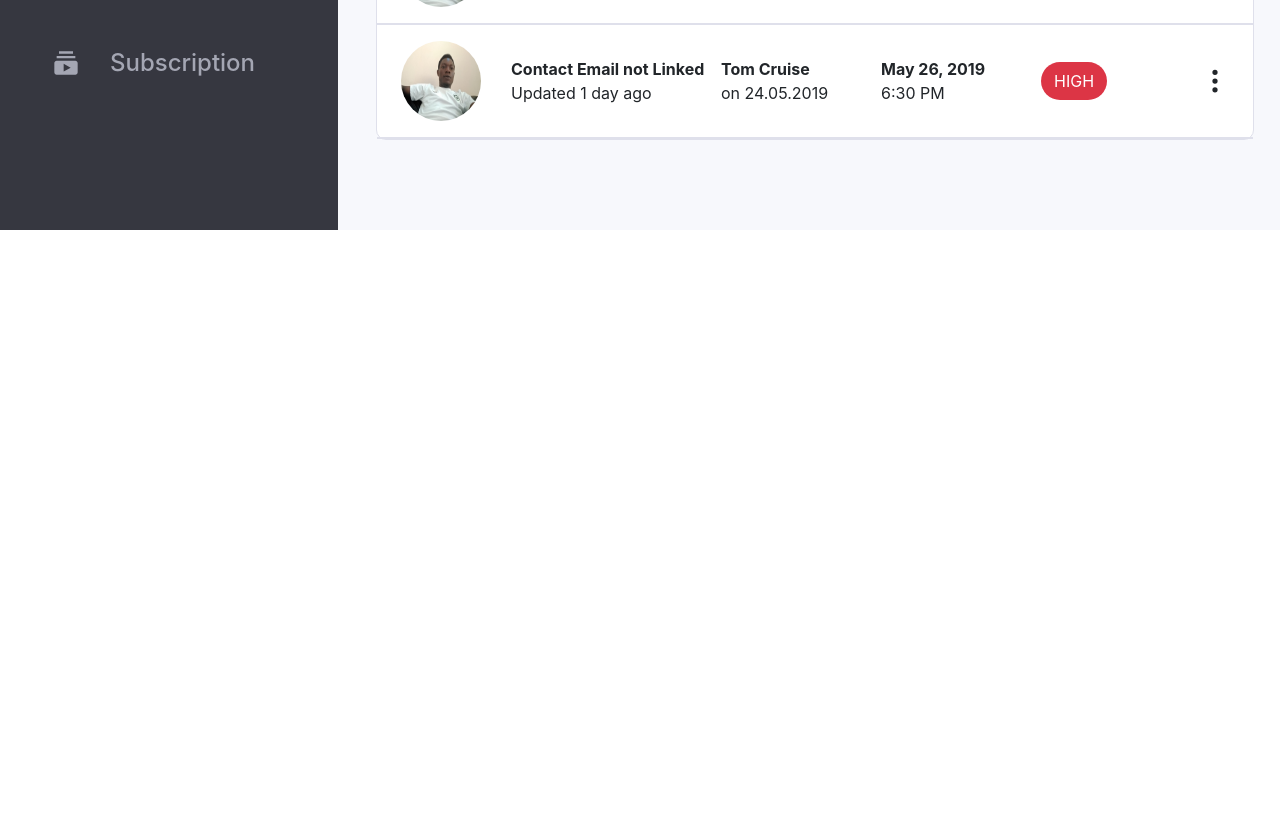
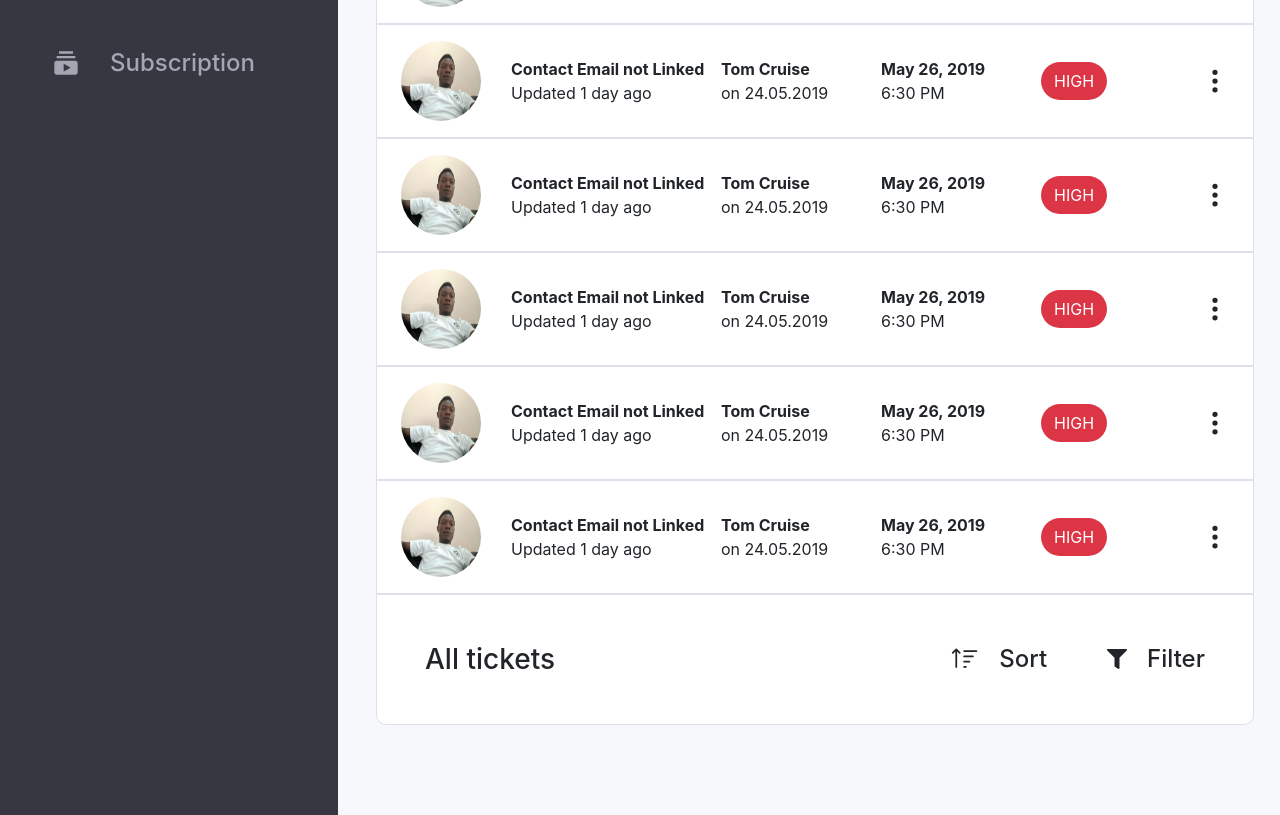
Before and after one commit to Lecon-a/ajeoba, a React (Create React App) app: page /tickets in a window 1280 px wide. Shown: the part 640-1455 px from the top of the page. Before the commit the page ends 870 px from the top, so only its background shows below. Built offline with nearby package versions, Linux system fonts and the light colour scheme.

Commit message:
Update package.json file with homepage path

```diff
--- a/package.json
+++ b/package.json
@@ -1,4 +1,5 @@
 {
+  "homepage":"https://lecon-a.github.io/ajeoba",
   "name": "ajeoba-app",
   "version": "0.1.0",
   "private": true,
@@ -31,6 +32,7 @@
     "predeploy" : "npm run build",
     "deploy" : "gh-pages -d build",
     "build": "react-scripts build",
+    "test": "react-scripts test",
     "eject": "react-scripts eject"
   },
   "eslintConfig": {
@@ -50,9 +52,5 @@
       "last 1 firefox version",
       "last 1 safari version"
     ]
-  },
-  "homepage":"https://lecon-a.github.io/ajeoba/src/",
-  "devDependencies" : {
-    "gh-pages": "^5.0.0"
   }
 }
--- a/src/pages/Tickets.js
+++ b/src/pages/Tickets.js
@@ -47,6 +47,31 @@ const Tickets = () => {
             <div className="ordered-ticket d-flex align-items-center px-4 py-3">
               <TicketCard />
             </div>
+            <div className="ordered-ticket d-flex align-items-center px-4 py-3">
+              <TicketCard />
+            </div>
+            <div className="ordered-ticket d-flex align-items-center px-4 py-3">
+              <TicketCard />
+            </div>
+            <div className="ordered-ticket d-flex align-items-center px-4 py-3">
+              <TicketCard />
+            </div>
+            <div className="ordered-ticket d-flex align-items-center px-4 py-3">
+              <TicketCard />
+            </div>
+            <div className="w-100 p-5 d-flex justify-content-between align-items-center">
+              <h3>All tickets</h3>
+              <div className="d-flex align-items-center gap-60">
+                <div className="d-flex align-items-center gap-20">
+                  <BsSortUp className="fs-3" />
+                  <h4>Sort</h4>
+                </div>
+                <div className="d-flex align-items-center gap-20">
+                  <FaFilter className="fs-5" />
+                  <h4>Filter</h4>
+                </div>
+              </div>
+            </div>
           </div>
         </div>
       </div>
```
